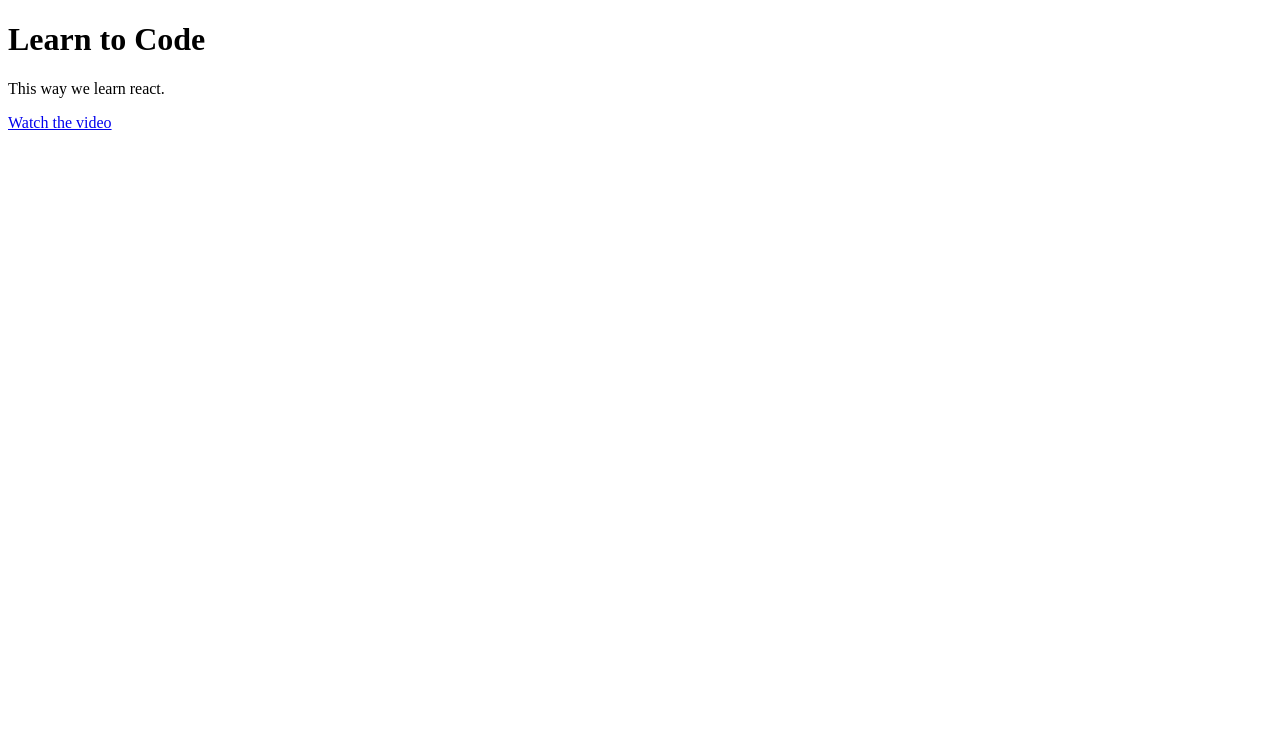
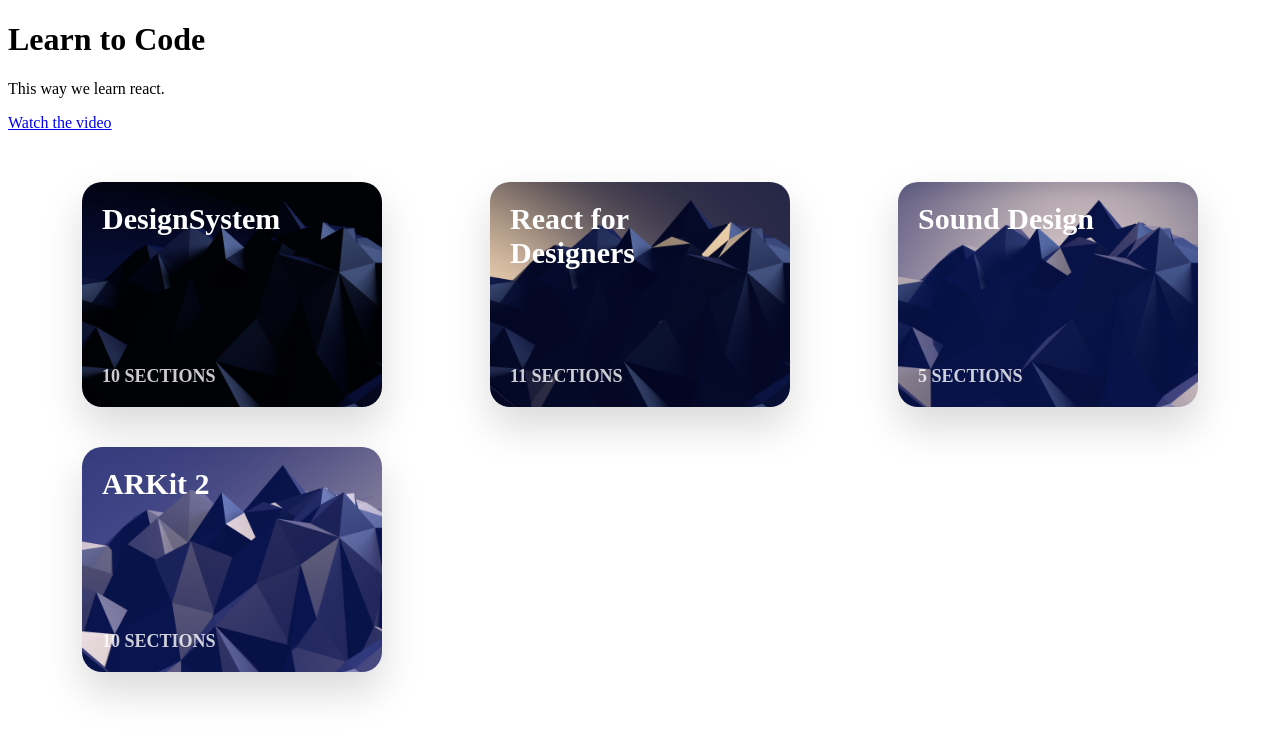
Before and after one commit to wjXfHSgxfm/wjXfHSgxfm.github.io, a Gatsby site in the folder react-for-designers/my-app/: page / in a window 1280 px wide. Built offline with nearby package versions, Linux system fonts and the light colour scheme; Gatsby itself is replaced by a stand-in of ours.

Commit message:
reactfordesigners components

```diff
--- /dev/null
+++ b/react-for-designers/my-app/src/components/Card.css
@@ -0,0 +1,82 @@
+.Card {
+    width: 300px;
+    height: 225px;
+    position: relative;
+    overflow: hidden;
+    border-radius: 20px;
+    box-shadow: 0 20px 40px rgba(0,0,0, 0.15);
+    display: grid;
+    grid-template-rows: 1fr 1fr;
+    transition: 0.8s cubic-bezier(0.2, 0.8, 0.2, 1);
+    cursor: pointer;
+}
+
+.Card:hover {
+    transform: scale(1.1, 1.1);
+    box-shadow: 0 30px 60px rgba(0,0,0, 0.5);
+}
+
+.Card:hover img {
+    transform: translateY(-20px);
+}
+
+.Card img {
+    height: 110%;
+    position: absolute;
+    top: 0;
+    z-index: -1;
+    transition: 0.8s cubic-bezier(0.2, 0.8, 0.2, 1);
+}
+
+.Card h3 {
+    color: white;
+    font-size: 30px;
+    margin: 20px 0 0 20px;
+    width: 190px;
+}
+
+.Card p {
+    color: rgba(255,255,255, 0.8);
+    text-transform: uppercase;
+    font-weight: 600;
+    font-size: 18px;
+    align-self: end;
+    margin: 0 0 20px 20px;
+}
+
+.CardGroup {
+    margin: 50px 40px 100px;
+    display: grid;
+    grid-template-columns: repeat(3, 1fr);
+    grid-gap: 40px;
+    justify-items: center;
+  }
+
+  @media (max-width: 1060px) {
+    .CardGroup {
+      grid-template-columns: repeat(2, 1fr);
+    }
+  }
+
+  @media (max-width: 720px) {
+    .CardGroup {
+      grid-template-columns: repeat(1, 1fr);
+    }
+  }
+
+  .Cards h2 {
+    margin: 50px 20px;
+    font-size: 60px;
+    text-align: center;
+    font-weight: 700;
+    background: linear-gradient(104.74deg, #050A27 0%,#4A548C 100%);
+    -webkit-background-clip: text;
+    background-clip: text;
+    -webkit-text-fill-color: transparent;
+  }
+
+  @media (max-width: 640px) {
+    .Cards h2 {
+      font-size: 30px;
+    }
+  }
--- /dev/null
+++ b/react-for-designers/my-app/src/components/card.js
@@ -0,0 +1,12 @@
+import React from 'react'
+import './Card.css'
+
+const Card = (props) => (
+    <div className="Card">
+        <img src={props.image} />
+        <h3>{props.title}</h3>
+        <p>{props.text}</p>
+    </div>
+)
+
+export default Card
--- a/react-for-designers/my-app/src/layouts/index.css
+++ b/react-for-designers/my-app/src/layouts/index.css
@@ -633,10 +633,11 @@
 }
 
 .Hero {
-  height: 920px;
+  height: 900px;
   background: url('../images/wallpaper3.jpg');
   background-size: cover;
   background-position: center;
+  margin-bottom: 2rem;
 }
 
 .HeroGroup {
--- a/react-for-designers/my-app/src/pages/index.js
+++ b/react-for-designers/my-app/src/pages/index.js
@@ -1,5 +1,6 @@
 import React from 'react'
-import Link from 'gatsby-link'
+import Link from 'gatsby-link';
+import Card from '../components/card';
 
 const IndexPage = () => (
   <div>
@@ -10,6 +11,25 @@
             <Link to="/video">Watch the video</Link>
           </div>
       </div>
+
+    <div className="CardGroup">
+      <Card
+        title="DesignSystem"
+        text="10 sections"
+        image={require('../images/wallpaper.jpg')} />
+      <Card
+        title="React for Designers"
+        text="11 sections"
+        image={require('../images/wallpaper2.jpg')} />
+      <Card
+        title="Sound Design"
+        text="5 sections"
+        image={require('../images/wallpaper3.jpg')} />
+      <Card
+        title="ARKit 2"
+        text="10 sections"
+        image={require('../images/wallpaper4.jpg')} />
+    </div>
   </div>
 )
 
```
